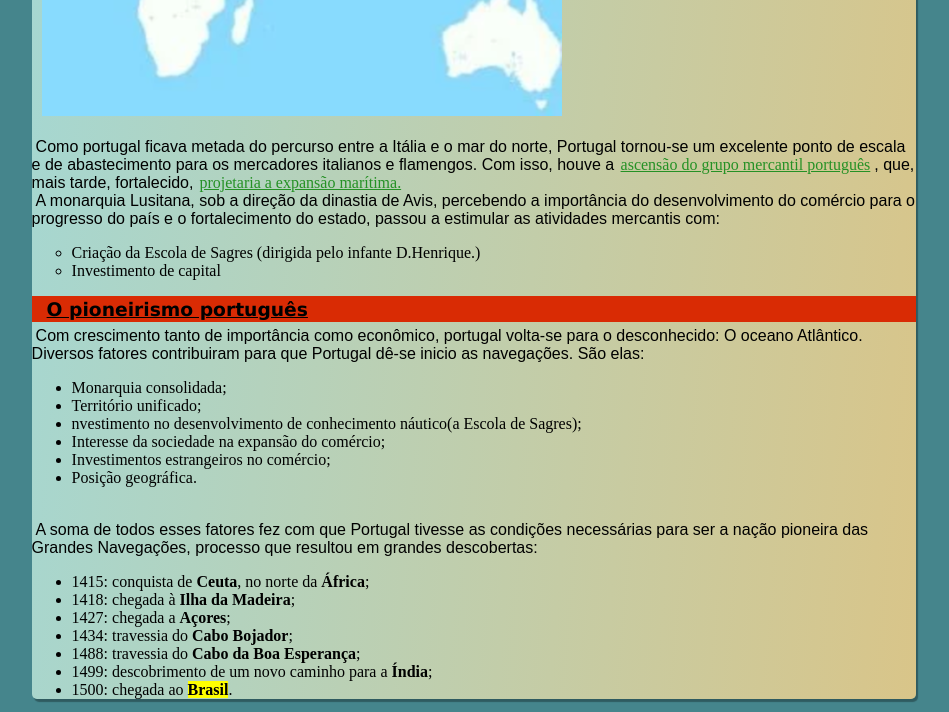
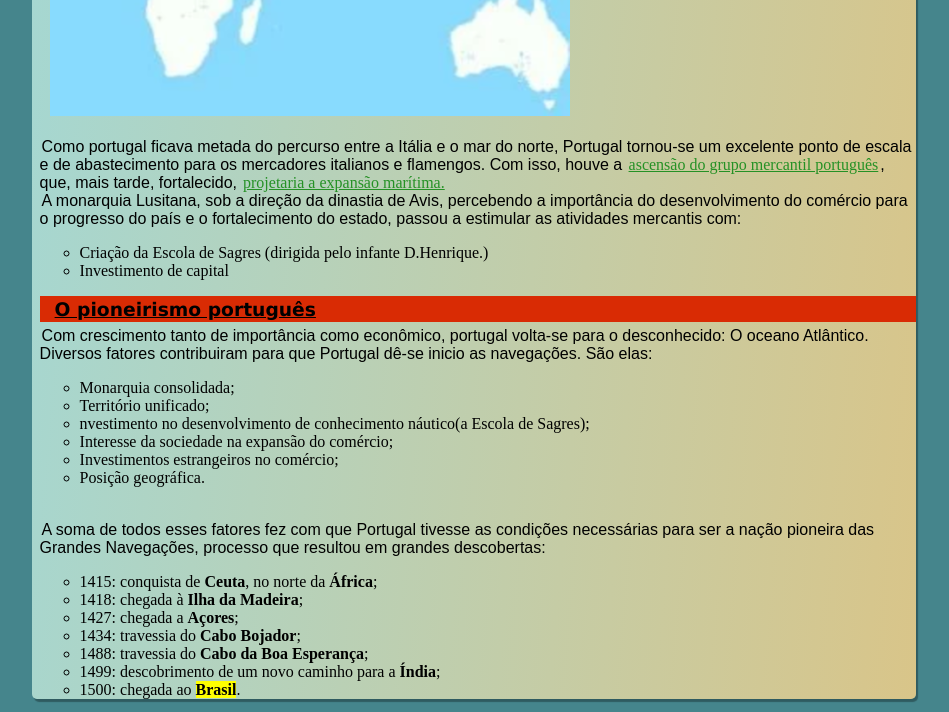
Before and after one commit to romariocdz/primeiro-mini-projeto, a plain HTML site: page index.html in a window 1280 px wide. Shown: the part 1210-1922 px from the top of the page, without its empty margins (166-1115 px from the left). Drawn offline with Linux system fonts and the light colour scheme.

Commit message:
atualização 15/07/22
crescimento do padding na section.

```diff
--- a/index.html
+++ b/index.html
@@ -56,7 +56,7 @@
         </ul>
 <h3>O pioneirismo português</h3>
     <p>Com crescimento tanto de importância como econômico, portugal volta-se para o desconhecido: O oceano Atlântico. Diversos fatores contribuiram para que Portugal dê-se inicio as navegações. São elas:</p>
-        <ul>
+        <ul type="circle">
             <li>Monarquia consolidada;</li>
             <li>Território unificado;</li>
             <li>nvestimento no desenvolvimento de conhecimento náutico(a Escola de Sagres);</li>
@@ -66,7 +66,7 @@
         </ul>
 <br>
     <p>A soma de todos esses fatores fez com que Portugal tivesse as condições necessárias para ser a nação pioneira das Grandes Navegações, processo que resultou em grandes descobertas:</p>
-        <ul>
+        <ul type="circle">
             <li>1415: conquista de <strong>Ceuta</strong>, no norte da<strong> África</strong>;</li>
             <li>1418: chegada à <strong>Ilha da Madeira</strong>;</li>
             <li>1427: chegada a <strong>Açores</strong>;</li>
--- a/primeirosite.css
+++ b/primeirosite.css
@@ -50,8 +50,8 @@ main > section > article > p {
     font-family: Arial, Helvetica, sans-serif;
     text-align: justify;
     font-size: 1em;
-    padding: 2px 1px;
-    margin: 1px 1px 0px 3px;
+    padding: 2px 1px 1px 2px;
+    margin: 1px 1px 0px 0px;
     display:inline;
 }
 
@@ -64,6 +64,11 @@ main > section > article > aside > picture {
     margin: 3px 10px;
 
 }
+
+section {
+    padding-left: 8px;
+}
+
 div.subli {
     display:inline;
     padding: 0px 0px;
@@ -87,6 +92,7 @@ footer {
     box-shadow: 1px -1px 1px 0px rgb(0 0 0 / 51%);;
     max-width: 70%;
     min-width: 50%;
+    font-size: 16pt;
 }
 
 footer > a {
```
Lines whose indentation alone changed are shown as unchanged.
